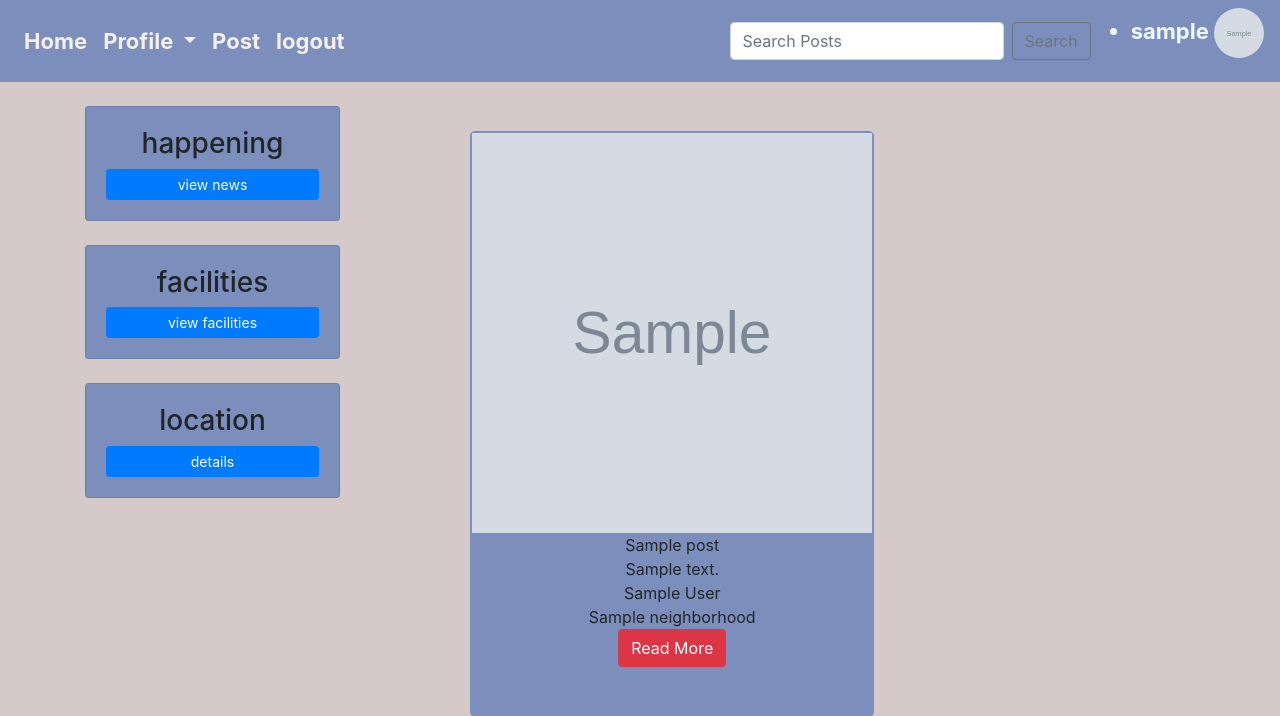
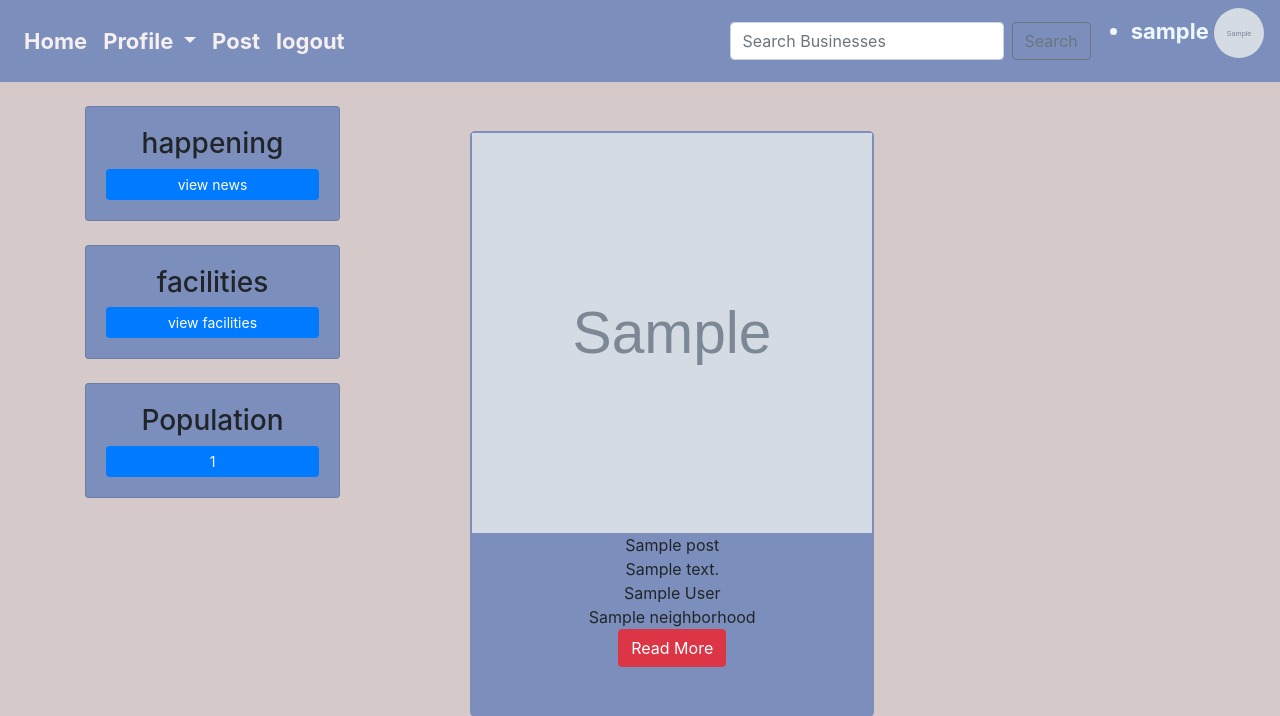
Before and after one commit to lcmongwe/checkapp, a Django app: page /home in a window 1280 px wide. Shown: the top 716 px of the page. Run offline with Django 4.2, Linux system fonts and the light colour scheme; a user stored in the database is signed in; tables that the repository leaves empty hold one stand-in row (values such as "Sample post"); grey boxes marked "Sample" are stand-in pictures; some libraries are stand-ins or nearby versions.

Commit message:
area population added to home page

```diff
--- a/nebapp/templates/main/home.html
+++ b/nebapp/templates/main/home.html
@@ -21,8 +21,10 @@
     <br />
 
     <div class="card card-body card1">
-      <h3>location</h3>
-      <a class="btn btn-primary btn-sm btn-block" href href="">details</a>
+      <h3>Population</h3>
+      <a class="btn btn-primary btn-sm btn-block" href="">
+        {{user.location.user_set.count}}</a
+      >
     </div>
   </div>
 
@@ -37,16 +39,13 @@
         {{post.title}} <br />
         {{post.description}} <br />
         {{post.author.name}} <br />
-    {{post.location.name}} <br>
+        {{post.location.name}} <br />
         <a class="btn btn-danger" href="">Read More</a>
-
-
       </center>
       <br /><br />
     </div>
-<br><br>
+    <br /><br />
     {%endfor%}
-
   </div>
 </div>
 {%endblock%}
--- a/nebapp/templates/main/navbar.html
+++ b/nebapp/templates/main/navbar.html
@@ -74,7 +74,7 @@
           <input
             class="form-control mr-sm-2"
             type="search"
-            placeholder="Search Posts"
+            placeholder="Search Businesses"
             aria-label="Search"
             name="searched"
           />
--- a/nebapp/templates/main/profile.html
+++ b/nebapp/templates/main/profile.html
@@ -14,6 +14,9 @@
     <div class="card card-body card1">
       <h4>Residence</h4>
       <p>{{user.location}}</p>
+      <h4>Population</h4>
+      <p>{{user.location.user_set.count}}</p>
+
     </div>
 
     <br />
--- a/nebapp/views.py
+++ b/nebapp/views.py
@@ -77,10 +77,10 @@ def search_biz(request):
     if request.method == 'POST':
         searched=request.POST.get('searched')
         posts=Business.objects.filter(name__contains=searched)
-        return render(request, 'searched.html',{'searched':searched,'posts':posts})
+        return render(request, 'main/searched.html',{'searched':searched,'posts':posts})
 
     else:
-        return render(request, 'searched.html',{})
+        return render(request, 'main/searched.html',{})
 
 
 
```
Also changed, not shown: nebapp/migrations/0005_alter_neighborhood_population.py (added). Lines whose indentation alone changed are shown as unchanged.
